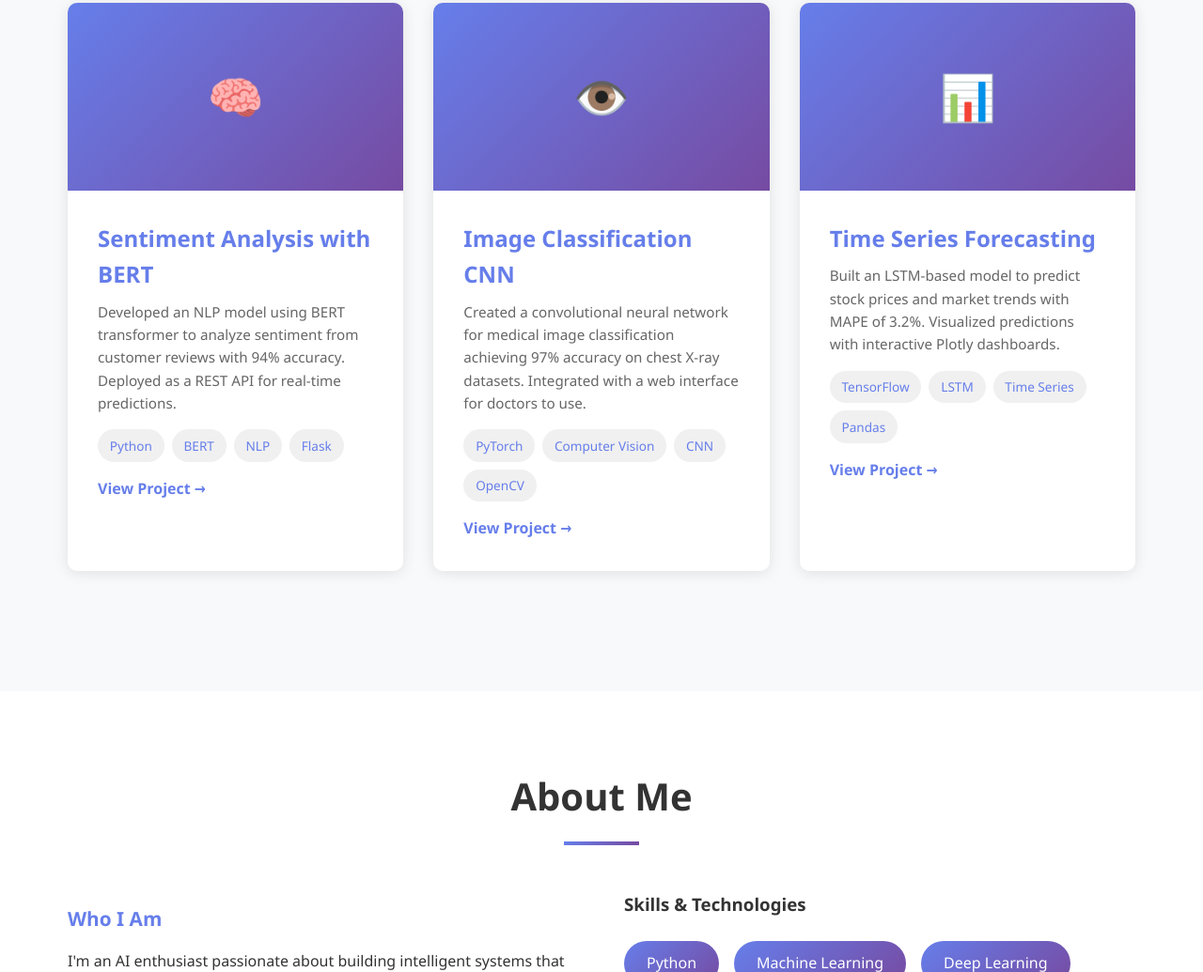
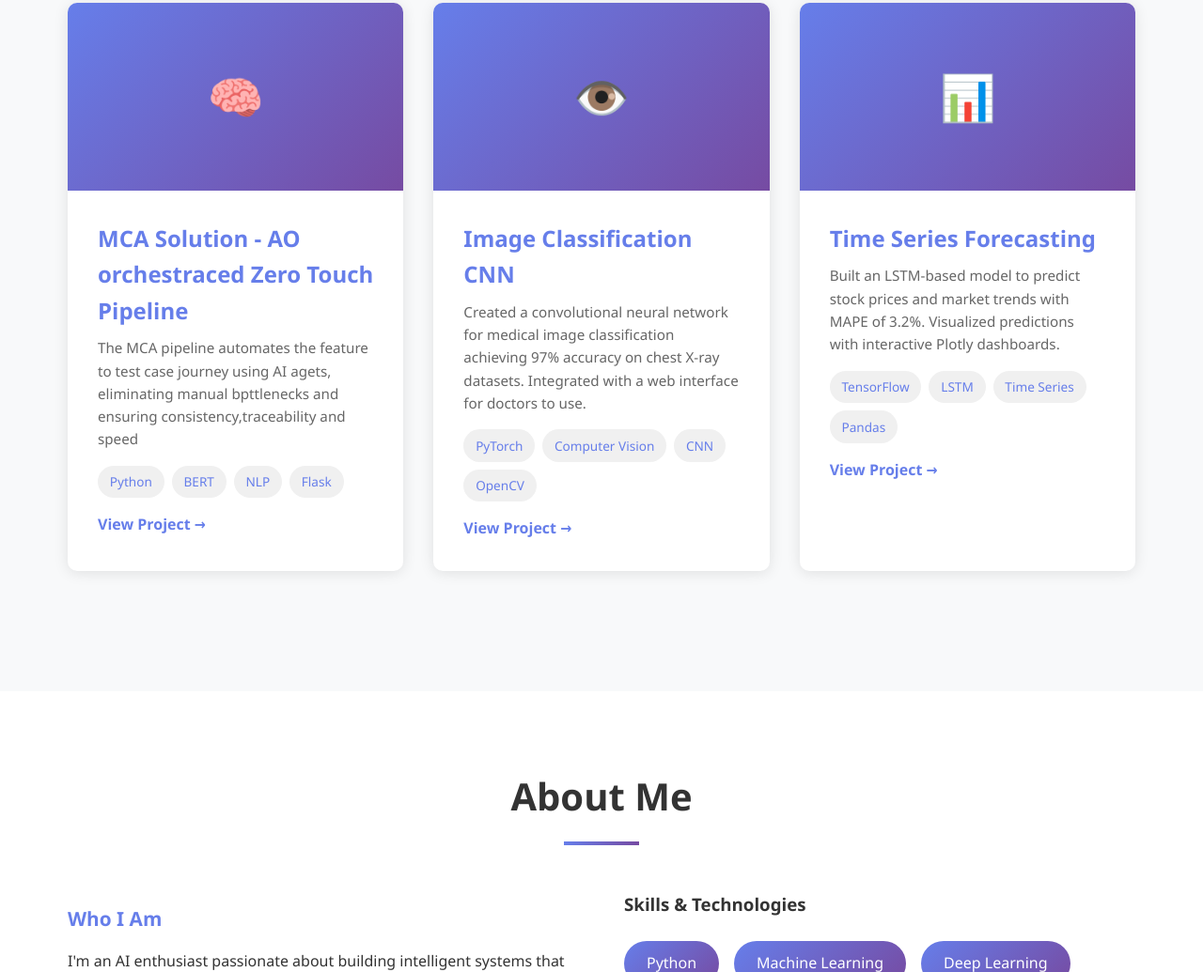
Before and after one commit to balaramireddy2025/AI-Portfolio, a plain HTML site: page index.html in a window 1280 px wide. Shown: the part 819-1854 px from the top of the page at 94% size. Drawn offline with Linux system fonts and the light colour scheme.

Commit message:
Update index.html

```diff
--- a/index.html
+++ b/index.html
@@ -351,8 +351,8 @@
                 <div class="project-card">
                     <div class="project-image">🧠</div>
                     <div class="project-content">
-                        <h3>Sentiment Analysis with BERT</h3>
-                        <p>Developed an NLP model using BERT transformer to analyze sentiment from customer reviews with 94% accuracy. Deployed as a REST API for real-time predictions.</p>
+                        <h3>MCA Solution - AO orchestraced Zero Touch Pipeline</h3>
+                        <p>The MCA pipeline automates the feature to test case journey using AI agets, eliminating manual bpttlenecks and ensuring consistency,traceability and speed</p>
                         <div class="tech-tags">
                             <span class="tech-tag">Python</span>
                             <span class="tech-tag">BERT</span>
```
